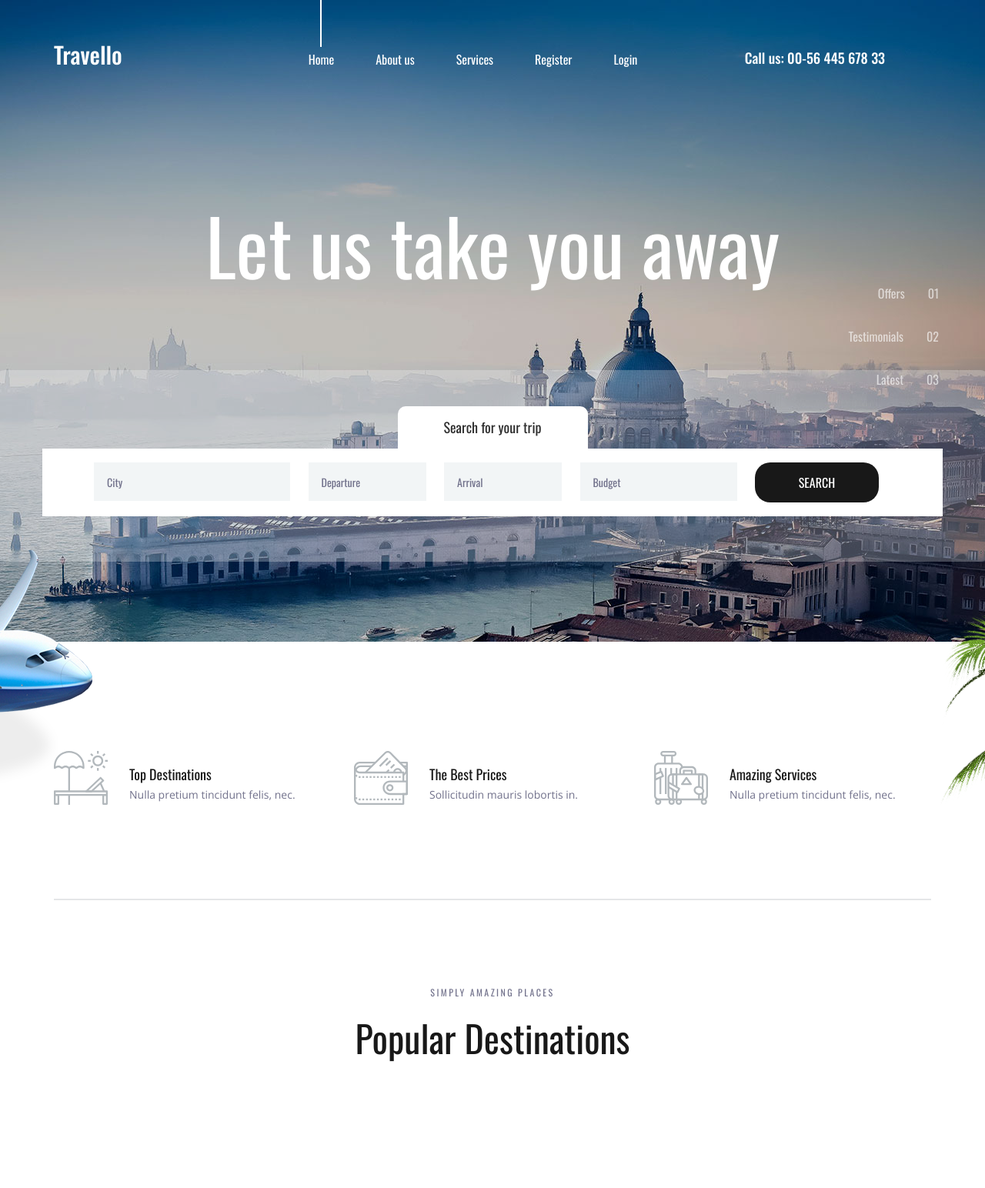
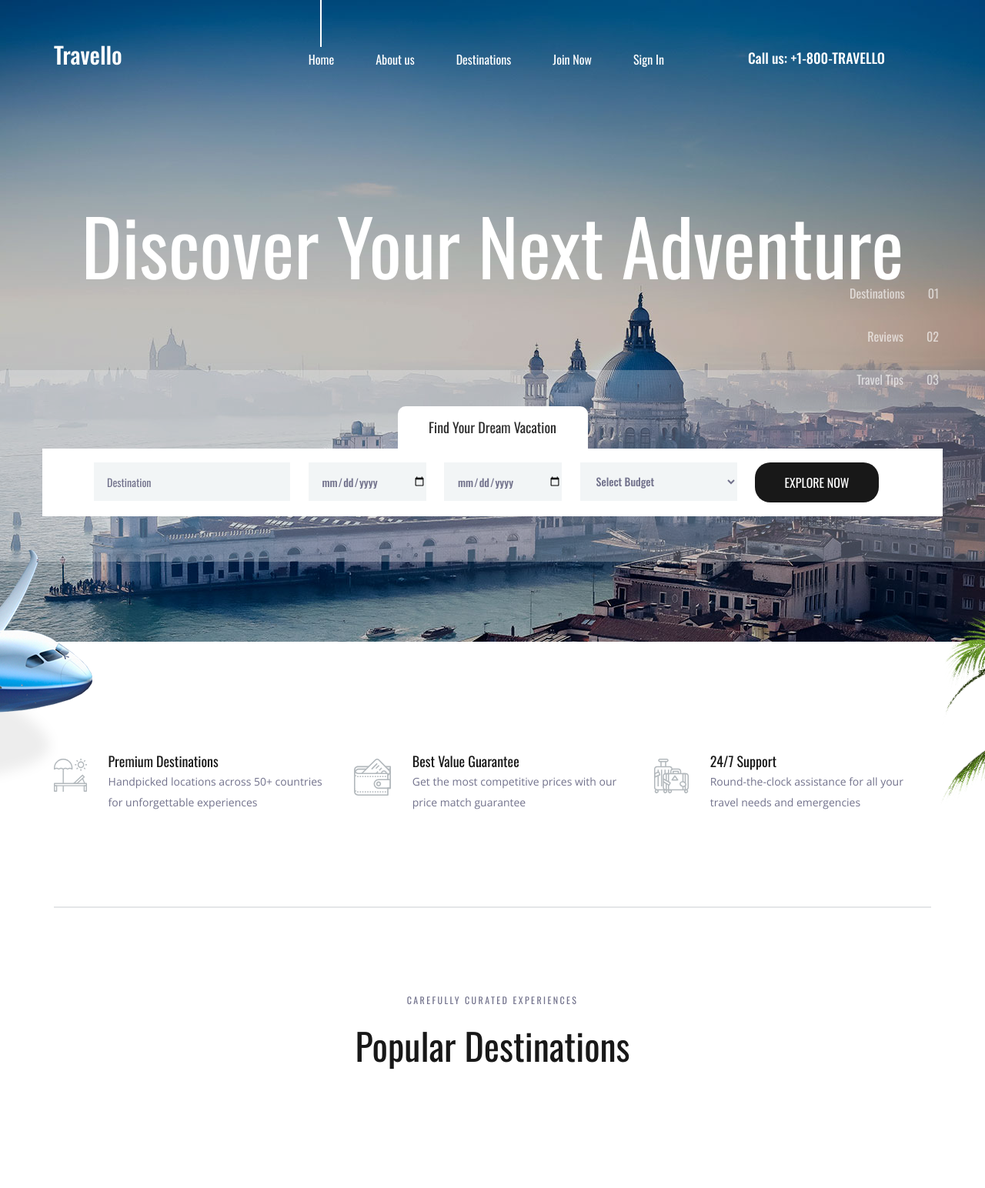
Before and after one commit to King-luiz/Telusko-Django-Course, a Django app: page / in a window 1280 px wide. Shown: the top 1544 px of the page at 77% size. Run offline with Django 5.2, Linux system fonts and the light colour scheme; data that the repository does not hold is empty; some libraries are stand-ins or nearby versions.

Commit message:
code improvement

```diff
--- a/templates/index.html
+++ b/templates/index.html
@@ -8,10 +8,10 @@
 <!DOCTYPE html>
 <html lang="en">
 <head>
-<title>Travello</title>
+<title>Travello - Your Ultimate Travel Partner</title>
 <meta charset="utf-8">
 <meta http-equiv="X-UA-Compatible" content="IE=edge">
-<meta name="description" content="Travello template project">
+<meta name="description" content="Discover amazing destinations with Travello - Your trusted travel partner for unforgettable adventures">
 <meta name="viewport" content="width=device-width, initial-scale=1">
 <link rel="stylesheet" type="text/css" href="{% static 'styles/bootstrap4/bootstrap.min.css' %}">
 <link href="{% static 'plugins/font-awesome-4.7.0/css/font-awesome.min.css' %}" rel="stylesheet" type="text/css">
@@ -38,19 +38,19 @@
 								<ul class="d-flex flex-row align-items-start justify-content-start">
 									<li class="active"><a href="{% url 'index' %}">Home</a></li>
 									<li><a href="#">About us</a></li>
-									<li><a href="#">Services</a></li>
+									<li><a href="#">Destinations</a></li>
 	                           {% if user.is_authenticated %}
-				                    <li>Hello, {{user.username}} </li>
+				                    <li>Welcome, {{user.username}} </li>
 				                    <li><a href="accounts/logout">Logout</a></li>
 
 				                     {% else %}
-				                    <li><a href="accounts/register">Register</a></li>
-				                    <li><a href="accounts/login">Login</a></li>
+				                    <li><a href="accounts/register">Join Now</a></li>
+				                    <li><a href="accounts/login">Sign In</a></li>
 
 				                    {% endif %}
 								</ul>
 							</nav>
-							<div class="header_phone ml-auto">Call us: 00-56 445 678 33</div>
+							<div class="header_phone ml-auto">Call us: +1-800-TRAVELLO</div>
 
 							<!-- Hamburger -->
 
@@ -68,8 +68,8 @@
 				<li><a href="#"><i class="fa fa-pinterest" aria-hidden="true"></i></a></li>
 				<li><a href="#"><i class="fa fa-facebook" aria-hidden="true"></i></a></li>
 				<li><a href="#"><i class="fa fa-twitter" aria-hidden="true"></i></a></li>
-				<li><a href="#"><i class="fa fa-dribbble" aria-hidden="true"></i></a></li>
-				<li><a href="#"><i class="fa fa-behance" aria-hidden="true"></i></a></li>
+				<li><a href="#"><i class="fa fa-instagram" aria-hidden="true"></i></a></li>
+				<li><a href="#"><i class="fa fa-youtube" aria-hidden="true"></i></a></li>
 				<li><a href="#"><i class="fa fa-linkedin" aria-hidden="true"></i></a></li>
 			</ul>
 		</div>
@@ -86,27 +86,27 @@
 			<ul>
 				<li><a href="{% url 'index' %}">Home</a></li>
 				<li><a href="#">About us</a></li>
-				<li><a href="#">Services</a></li>
+				<li><a href="#">Destinations</a></li>
 
 				{% if user.is_authenticated %}
-				<li>Hello, {{user.username}} </li>
+				<li>Welcome, {{user.username}} </li>
 				<li><a href="accounts/logout">Logout</a></li>
 
 				{% else %}
-				<li><a href="accounts/register">Register</a></li>
-				<li><a href="accounts/login">Login</a></li>
+				<li><a href="accounts/register">Join Now</a></li>
+				<li><a href="accounts/login">Sign In</a></li>
 
 				{% endif %}
 			</ul>
 		</div>
 		<div class="menu_social">
-			<div class="menu_phone ml-auto">Call us: 00-56 445 678 33</div>
+			<div class="menu_phone ml-auto">Call us: +1-800-TRAVELLO</div>
 			<ul class="d-flex flex-row align-items-start justify-content-start">
 				<li><a href="#"><i class="fa fa-pinterest" aria-hidden="true"></i></a></li>
 				<li><a href="#"><i class="fa fa-facebook" aria-hidden="true"></i></a></li>
 				<li><a href="#"><i class="fa fa-twitter" aria-hidden="true"></i></a></li>
-				<li><a href="#"><i class="fa fa-dribbble" aria-hidden="true"></i></a></li>
-				<li><a href="#"><i class="fa fa-behance" aria-hidden="true"></i></a></li>
+				<li><a href="#"><i class="fa fa-instagram" aria-hidden="true"></i></a></li>
+				<li><a href="#"><i class="fa fa-youtube" aria-hidden="true"></i></a></li>
 				<li><a href="#"><i class="fa fa-linkedin" aria-hidden="true"></i></a></li>
 			</ul>
 		</div>
@@ -120,7 +120,7 @@
 		<div class="home_slider_container">
 			<div class="owl-carousel owl-theme home_slider">
 
-				<!-- Slide -->
+				<!-- Slide 1 -->
 				<div class="owl-item">
 					<div class="background_image" style="background-image:url('{% static 'images/home_slider.jpg' %}')"></div>
 					<div class="home_slider_content_container">
@@ -128,7 +128,7 @@
 							<div class="row">
 								<div class="col">
 									<div class="home_slider_content">
-										<div class="home_title"><h2>Let us take you away</h2></div>
+										<div class="home_title"><h2>Discover Your Next Adventure</h2></div>
 									</div>
 								</div>
 							</div>
@@ -136,7 +136,7 @@
 					</div>
 				</div>
 
-				<!-- Slide -->
+				<!-- Slide 2 -->
 				<div class="owl-item">
 					<div class="background_image" style="background-image:url('{% static 'images/home_slider.jpg' %}')"></div>
 					<div class="home_slider_content_container">
@@ -144,7 +144,7 @@
 							<div class="row">
 								<div class="col">
 									<div class="home_slider_content">
-										<div class="home_title"><h2>Let us take you away</h2></div>
+										<div class="home_title"><h2>Experience World-Class Destinations</h2></div>
 									</div>
 								</div>
 							</div>
@@ -152,7 +152,7 @@
 					</div>
 				</div>
 
-				<!-- Slide -->
+				<!-- Slide 3 -->
 				<div class="owl-item">
 					<div class="background_image" style="background-image:url('{% static 'images/home_slider.jpg' %}')"></div>
 					<div class="home_slider_content_container">
@@ -160,7 +160,7 @@
 							<div class="row">
 								<div class="col">
 									<div class="home_slider_content">
-										<div class="home_title"><h2>Let us take you away</h2></div>
+										<div class="home_title"><h2>Create Memories That Last Forever</h2></div>
 									</div>
 								</div>
 							</div>
@@ -172,9 +172,9 @@
 
 			<div class="home_page_nav">
 				<ul class="d-flex flex-column align-items-end justify-content-end">
-					<li><a href="#" data-scroll-to="#destinations">Offers<span>01</span></a></li>
-					<li><a href="#" data-scroll-to="#testimonials">Testimonials<span>02</span></a></li>
-					<li><a href="#" data-scroll-to="#news">Latest<span>03</span></a></li>
+					<li><a href="#" data-scroll-to="#destinations">Destinations<span>01</span></a></li>
+					<li><a href="#" data-scroll-to="#testimonials">Reviews<span>02</span></a></li>
+					<li><a href="#" data-scroll-to="#news">Travel Tips<span>03</span></a></li>
 				</ul>
 			</div>
 		</div>
@@ -187,15 +187,20 @@
 			<div class="row">
 				<div class="col">
 					<div class="home_search_container">
-						<div class="home_search_title">Search for your trip</div>
+						<div class="home_search_title">Find Your Dream Vacation</div>
 						<div class="home_search_content">
 							<form action="#" class="home_search_form" id="home_search_form">
 								<div class="d-flex flex-lg-row flex-column align-items-start justify-content-lg-between justify-content-start">
-									<input type="text" class="search_input search_input_1" placeholder="City" required="required">
-									<input type="text" class="search_input search_input_2" placeholder="Departure" required="required">
-									<input type="text" class="search_input search_input_3" placeholder="Arrival" required="required">
-									<input type="text" class="search_input search_input_4" placeholder="Budget" required="required">
-									<button class="home_search_button">search</button>
+									<input type="text" class="search_input search_input_1" placeholder="Destination" required="required">
+									<input type="date" class="search_input search_input_2" placeholder="Check-in Date" required="required">
+									<input type="date" class="search_input search_input_3" placeholder="Check-out Date" required="required">
+									<select class="search_input search_input_4" required="required">
+										<option value="">Select Budget</option>
+										<option value="500">$500 - $1000</option>
+										<option value="1000">$1000 - $2000</option>
+										<option value="2000">$2000+</option>
+									</select>
+									<button class="home_search_button">Explore Now</button>
 								</div>
 							</form>
 						</div>
@@ -218,10 +223,10 @@
 							<!-- Intro Item -->
 							<div class="col-lg-4 intro_col">
 								<div class="intro_item d-flex flex-row align-items-end justify-content-start">
-									<div class="intro_icon"><img src="{% static 'images/beach.svg' %}" alt=""></div>
+									<div class="intro_icon"><img src="{% static 'images/beach.svg' %}" alt="Top Destinations"></div>
 									<div class="intro_content">
-										<div class="intro_title">Top Destinations</div>
-										<div class="intro_subtitle"><p>Nulla pretium tincidunt felis, nec.</p></div>
+										<div class="intro_title">Premium Destinations</div>
+										<div class="intro_subtitle"><p>Handpicked locations across 50+ countries for unforgettable experiences</p></div>
 									</div>
 								</div>
 							</div>
@@ -229,10 +234,10 @@
 							<!-- Intro Item -->
 							<div class="col-lg-4 intro_col">
 								<div class="intro_item d-flex flex-row align-items-end justify-content-start">
-									<div class="intro_icon"><img src="{% static 'images/wallet.svg' %}" alt=""></div>
+									<div class="intro_icon"><img src="{% static 'images/wallet.svg' %}" alt="Best Prices"></div>
 									<div class="intro_content">
-										<div class="intro_title">The Best Prices</div>
-										<div class="intro_subtitle"><p>Sollicitudin mauris lobortis in.</p></div>
+										<div class="intro_title">Best Value Guarantee</div>
+										<div class="intro_subtitle"><p>Get the most competitive prices with our price match guarantee</p></div>
 									</div>
 								</div>
 							</div>
@@ -240,10 +245,10 @@
 							<!-- Intro Item -->
 							<div class="col-lg-4 intro_col">
 								<div class="intro_item d-flex flex-row align-items-end justify-content-start">
-									<div class="intro_icon"><img src="{% static 'images/suitcase.svg' %}" alt=""></div>
+									<div class="intro_icon"><img src="{% static 'images/suitcase.svg' %}" alt="Amazing Services"></div>
 									<div class="intro_content">
-										<div class="intro_title">Amazing Services</div>
-										<div class="intro_subtitle"><p>Nulla pretium tincidunt felis, nec.</p></div>
+										<div class="intro_title">24/7 Support</div>
+										<div class="intro_subtitle"><p>Round-the-clock assistance for all your travel needs and emergencies</p></div>
 									</div>
 								</div>
 							</div>
@@ -261,7 +266,7 @@
 		<div class="container">
 			<div class="row">
 				<div class="col text-center">
-					<div class="section_subtitle">simply amazing places</div>
+					<div class="section_subtitle">carefully curated experiences</div>
 					<div class="section_title"><h2>Popular Destinations</h2></div>
 				</div>
 			</div>
@@ -275,7 +280,7 @@
 						<!-- Destination -->
 						<div class="destination item">
 							<div class="destination_image">
-								<img src="{{dest.img.url}}" alt="">
+								<img src="{{dest.img.url}}" alt="{{dest.name}}">
 
 								{% if dest.offer %}
 
@@ -303,8 +308,8 @@
 		<div class="container">
 			<div class="row">
 				<div class="col text-center">
-					<div class="section_subtitle">simply amazing places</div>
-					<div class="section_title"><h2>Testimonials</h2></div>
+					<div class="section_subtitle">real stories from our travelers</div>
+					<div class="section_title"><h2>Traveler Reviews</h2></div>
 				</div>
 			</div>
 			<div class="row testimonials_row">
@@ -316,33 +321,33 @@
 
 							<!-- Slide -->
 							<div class="owl-item text-center">
-								<div class="testimonial">Lorem ipsum dolor sit amet, consectetur adipiscing elit. lobortis dolor. Cras placerat lectus a posuere aliquet. Curabitur quis vehicula odio.</div>
+								<div class="testimonial">"Travello made our honeymoon absolutely perfect! Everything was arranged flawlessly, from flights to accommodations. The attention to detail was incredible."</div>
 								<div class="testimonial_author">
 									<div class="testimonial_author_content d-flex flex-row align-items-end justify-content-start">
-										<div>john turner,</div>
-										<div>client</div>
+										<div>Sarah & Michael Johnson,</div>
+										<div>Newlyweds</div>
 									</div>
 								</div>
 							</div>
 
 							<!-- Slide -->
 							<div class="owl-item text-center">
-								<div class="testimonial">Lorem ipsum dolor sit amet, consectetur adipiscing elit. lobortis dolor. Cras placerat lectus a posuere aliquet. Curabitur quis vehicula odio.</div>
+								<div class="testimonial">"As a solo traveler, I was hesitant about booking an international trip. Travello provided excellent guidance and support throughout my journey to Bali."</div>
 								<div class="testimonial_author">
 									<div class="testimonial_author_content d-flex flex-row align-items-end justify-content-start">
-										<div>john turner,</div>
-										<div>client</div>
+										<div>Jessica Miller,</div>
+										<div>Solo Traveler</div>
 									</div>
 								</div>
 							</div>
 
 							<!-- Slide -->
 							<div class="owl-item text-center">
-								<div class="testimonial">Lorem ipsum dolor sit amet, consectetur adipiscing elit. lobortis dolor. Cras placerat lectus a posuere aliquet. Curabitur quis vehicula odio.</div>
+								<div class="testimonial">"Our family vacation to Greece was seamless thanks to Travello. They handled all the logistics perfectly, allowing us to focus on making memories with our kids."</div>
 								<div class="testimonial_author">
 									<div class="testimonial_author_content d-flex flex-row align-items-end justify-content-start">
-										<div>john turner,</div>
-										<div>client</div>
+										<div>The Rodriguez Family,</div>
+										<div>Family Vacation</div>
 									</div>
 								</div>
 							</div>
@@ -354,9 +359,9 @@
 		</div>
 		<div class="test_nav">
 			<ul class="d-flex flex-column align-items-end justify-content-end">
-				<li><a href="#">City Breaks Clients<span>01</span></a></li>
-				<li><a href="#">Cruises Clients<span>02</span></a></li>
-				<li><a href="#">All Inclusive Clients<span>03</span></a></li>
+				<li><a href="#">Honeymoon Travelers<span>01</span></a></li>
+				<li><a href="#">Solo Adventurers<span>02</span></a></li>
+				<li><a href="#">Family Vacations<span>03</span></a></li>
 			</ul>
 		</div>
 	</div>
@@ -371,60 +376,60 @@
 
 						<!-- News Post -->
 						<div class="news_post d-flex flex-md-row flex-column align-items-start justify-content-start">
-							<div class="news_post_image"><img src="{% static 'images/news_1.jpg' %}" alt=""></div>
+							<div class="news_post_image"><img src="{% static 'images/news_1.jpg' %}" alt="Packing Tips"></div>
 							<div class="news_post_content">
 								<div class="news_post_date d-flex flex-row align-items-end justify-content-start">
-									<div>02</div>
-									<div>june</div>
+									<div>15</div>
+									<div>Dec</div>
 								</div>
-								<div class="news_post_title"><a href="#">Best tips to travel light</a></div>
+								<div class="news_post_title"><a href="#">Essential Packing Tips for Stress-Free Travel</a></div>
 								<div class="news_post_category">
 									<ul>
-										<li><a href="#">lifestyle & travel</a></li>
+										<li><a href="#">travel tips</a></li>
 									</ul>
 								</div>
 								<div class="news_post_text">
-									<p>Pellentesque sit amet elementum ccumsan sit amet mattis eget, tristique at leo. Vivamus massa.Tempor massa et laoreet.</p>
+									<p>Learn how to pack smart for any destination with our comprehensive guide to stress-free travel packing. From carry-on essentials to climate-appropriate clothing.</p>
 								</div>
 							</div>
 						</div>
 
 						<!-- News Post -->
 						<div class="news_post d-flex flex-md-row flex-column align-items-start justify-content-start">
-							<div class="news_post_image"><img src="{% static 'images/news_2.jpg' %}" alt=""></div>
+							<div class="news_post_image"><img src="{% static 'images/news_2.jpg' %}" alt="Hidden Gems"></div>
 							<div class="news_post_content">
 								<div class="news_post_date d-flex flex-row align-items-end justify-content-start">
-									<div>01</div>
-									<div>june</div>
+									<div>10</div>
+									<div>Dec</div>
 								</div>
-								<div class="news_post_title"><a href="#">Best tips to travel light</a></div>
+								<div class="news_post_title"><a href="#">Top 10 Hidden Gems in Southeast Asia</a></div>
 								<div class="news_post_category">
 									<ul>
-										<li><a href="#">lifestyle & travel</a></li>
+										<li><a href="#">destination guide</a></li>
 									</ul>
 								</div>
 								<div class="news_post_text">
-									<p>Tempor massa et laoreet malesuada. Pellentesque sit amet elementum ccumsan sit amet mattis eget, tristique at leo.</p>
+									<p>Discover the lesser-known wonders of Southeast Asia that will make your trip truly memorable. From secluded beaches to ancient temples off the beaten path.</p>
 								</div>
 							</div>
 						</div>
 
 						<!-- News Post -->
 						<div class="news_post d-flex flex-md-row flex-column align-items-start justify-content-start">
-							<div class="news_post_image"><img src="{% static 'images/news_3.jpg' %}" alt=""></div>
+							<div class="news_post_image"><img src="{% static 'images/news_3.jpg' %}" alt="Budget Travel"></div>
 							<div class="news_post_content">
 								<div class="news_post_date d-flex flex-row align-items-end justify-content-start">
-									<div>29</div>
-									<div>may</div>
+									<div>05</div>
+									<div>Dec</div>
 								</div>
-								<div class="news_post_title"><a href="#">Best tips to travel light</a></div>
+								<div class="news_post_title"><a href="#">How to Travel Europe on a Budget</a></div>
 								<div class="news_post_category">
 									<ul>
-										<li><a href="#">lifestyle & travel</a></li>
+										<li><a href="#">budget travel</a></li>
 									</ul>
 								</div>
 								<div class="news_post_text">
-									<p>Vivamus massa.Tempor massa et laoreet malesuada. Aliquam nulla nisl, accumsan sit amet mattis.</p>
+									<p>Explore Europe without breaking the bank! Our comprehensive guide reveals money-saving tips for accommodations, transportation, and dining across the continent.</p>
 								</div>
 							</div>
 						</div>
@@ -445,8 +450,8 @@
 						<div class="travello_container">
 							<a href="#">
 								<div class="d-flex flex-column align-items-center justify-content-end">
-									<span class="travello_title">Get a 20% Discount</span>
-									<span class="travello_subtitle">Buy Your Vacation Online Now</span>
+									<span class="travello_title">Limited Time Offer</span>
+									<span class="travello_subtitle">Book Now & Save Up to 30%</span>
 								</div>
 							</a>
 						</div>
@@ -465,16 +470,16 @@
 				<div class="col">
 					<div class="newsletter">
 						<div class="newsletter_title_container text-center">
-							<div class="newsletter_title">Subscribe to our newsletter to get the latest trends & news</div>
-							<div class="newsletter_subtitle">Join our database NOW!</div>
+							<div class="newsletter_title">Get Exclusive Travel Deals & Insider Tips</div>
+							<div class="newsletter_subtitle">Subscribe to our newsletter for the best travel offers!</div>
 						</div>
 						<div class="newsletter_form_container">
 							<form action="#" class="newsletter_form d-flex flex-md-row flex-column align-items-start justify-content-between" id="newsletter_form">
 								<div class="d-flex flex-md-row flex-column align-items-start justify-content-between">
-									<div><input type="text" class="newsletter_input newsletter_input_name" id="newsletter_input_name" placeholder="Name" required="required"><div class="input_border"></div></div>
-									<div><input type="email" class="newsletter_input newsletter_input_email" id="newsletter_input_email" placeholder="Your e-mail" required="required"><div class="input_border"></div></div>
+									<div><input type="text" class="newsletter_input newsletter_input_name" id="newsletter_input_name" placeholder="Your Name" required="required"><div class="input_border"></div></div>
+									<div><input type="email" class="newsletter_input newsletter_input_email" id="newsletter_input_email" placeholder="Email Address" required="required"><div class="input_border"></div></div>
 								</div>
-								<div><button class="newsletter_button">subscribe</button></div>
+								<div><button class="newsletter_button">Subscribe</button></div>
 							</form>
 						</div>
 					</div>
@@ -487,12 +492,12 @@
 						<!-- Footer Contact Item -->
 						<div class="col-xl-4 footer_contact_col">
 							<div class="footer_contact_item d-flex flex-column align-items-center justify-content-start text-center">
-								<div class="footer_contact_icon"><img src="{% static 'images/sign.svg' %}" alt=""></div>
-								<div class="footer_contact_title">give us a call</div>
+								<div class="footer_contact_icon"><img src="{% static 'images/sign.svg' %}" alt="Contact Us"></div>
+								<div class="footer_contact_title">Contact Support</div>
 								<div class="footer_contact_list">
 									<ul>
-										<li>Office Landline: +44 5567 32 664 567</li>
-										<li>Mobile: +44 5567 89 3322 332</li>
+										<li>24/7 Support: +1-800-872-8355</li>
+										<li>International: +1-212-555-1234</li>
 									</ul>
 								</div>
 							</div>
@@ -501,11 +506,13 @@
 						<!-- Footer Contact Item -->
 						<div class="col-xl-4 footer_contact_col">
 							<div class="footer_contact_item d-flex flex-column align-items-center justify-content-start text-center">
-								<div class="footer_contact_icon"><img src="{% static 'images/trekking.svg' %}" alt=""></div>
-								<div class="footer_contact_title">come & drop by</div>
+								<div class="footer_contact_icon"><img src="{% static 'images/trekking.svg' %}" alt="Visit Us"></div>
+								<div class="footer_contact_title">Visit Our Office</div>
 								<div class="footer_contact_list">
 									<ul style="max-width:190px">
-										<li>4124 Barnes Street, Sanford, FL 32771</li>
+										<li>Travello Headquarters</li>
+										<li>123 Travel Street, Suite 500</li>
+										<li>New York, NY 10001</li>
 									</ul>
 								</div>
 							</div>
@@ -514,12 +521,12 @@
 						<!-- Footer Contact Item -->
 						<div class="col-xl-4 footer_contact_col">
 							<div class="footer_contact_item d-flex flex-column align-items-center justify-content-start text-center">
-								<div class="footer_contact_icon"><img src="{% static 'images/around.svg' %}" alt=""></div>
-								<div class="footer_contact_title">send us a message</div>
+								<div class="footer_contact_icon"><img src="{% static 'images/around.svg' %}" alt="Email Us"></div>
+								<div class="footer_contact_title">Email Inquiries</div>
 								<div class="footer_contact_list">
 									<ul>
-										<li>youremail@gmail.com</li>
-										<li>Office@yourbusinessname.com</li>
+										<li>Bookings: bookings@travello.com</li>
+										<li>Support: help@travello.com</li>
 									</ul>
 								</div>
 							</div>
@@ -529,9 +536,12 @@
 				</div>
 			</div>
 		</div>
-		<div class="col text-center"><!-- Link back to Colorlib can't be removed. Template is licensed under CC BY 3.0. -->
-Copyright &copy;<script>document.write(new Date().getFullYear());</script> All rights reserved | This template is made with <i class="fa fa-heart-o" aria-hidden="true"></i> by <a href="https://colorlib.com" target="_blank">Colorlib</a>
-<!-- Link back to Colorlib can't be removed. Template is licensed under CC BY 3.0. --> </div>
+		<div class="col text-center">
+			<p style="color: white; padding: 20px 0; margin: 0;">
+				Copyright &copy;<script>document.write(new Date().getFullYear());</script> Travello Travel Agency. All rights reserved. |
+				Travel with confidence with our certified services
+			</p>
+		</div>
 	</footer>
 </div>
 
```
